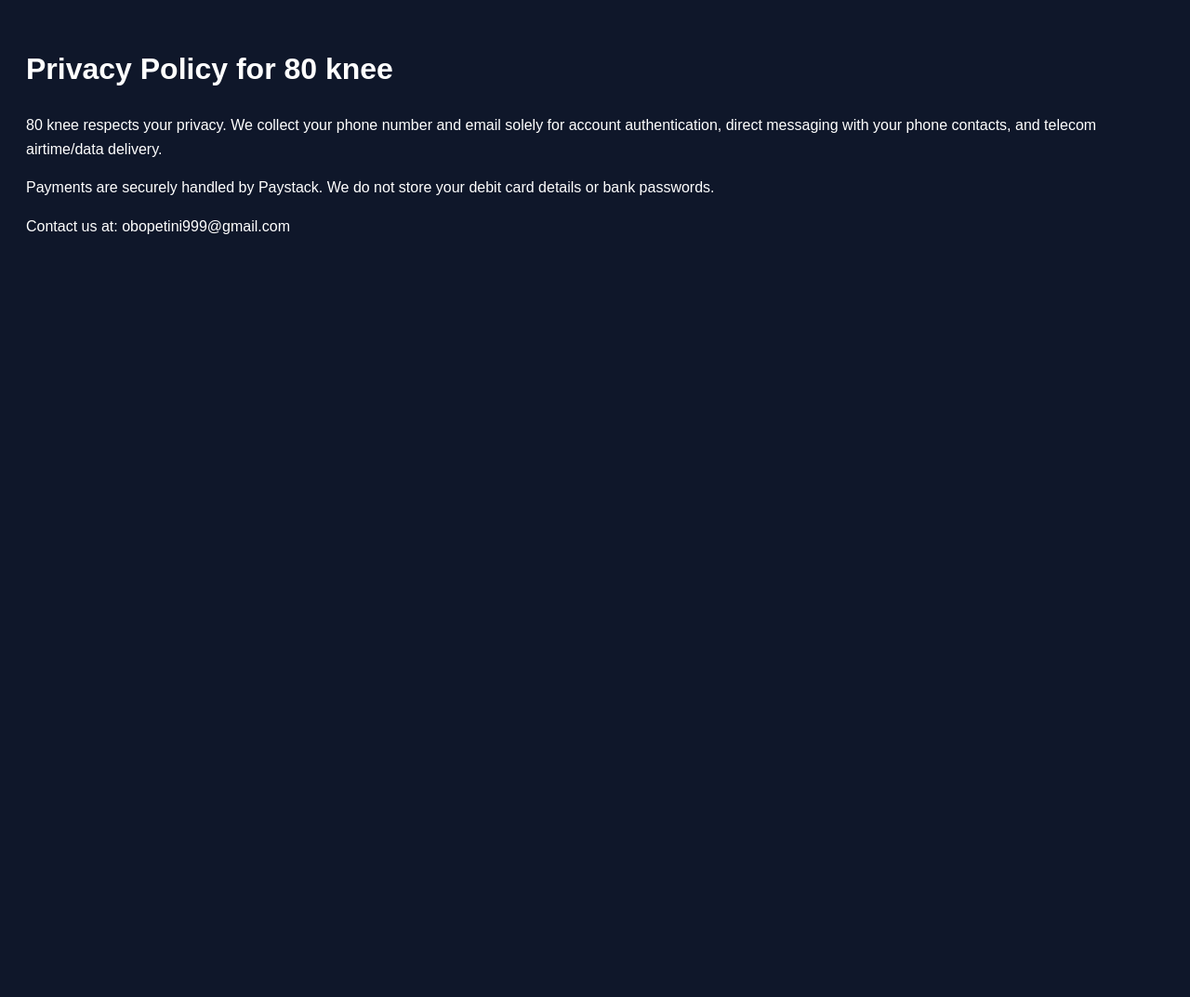
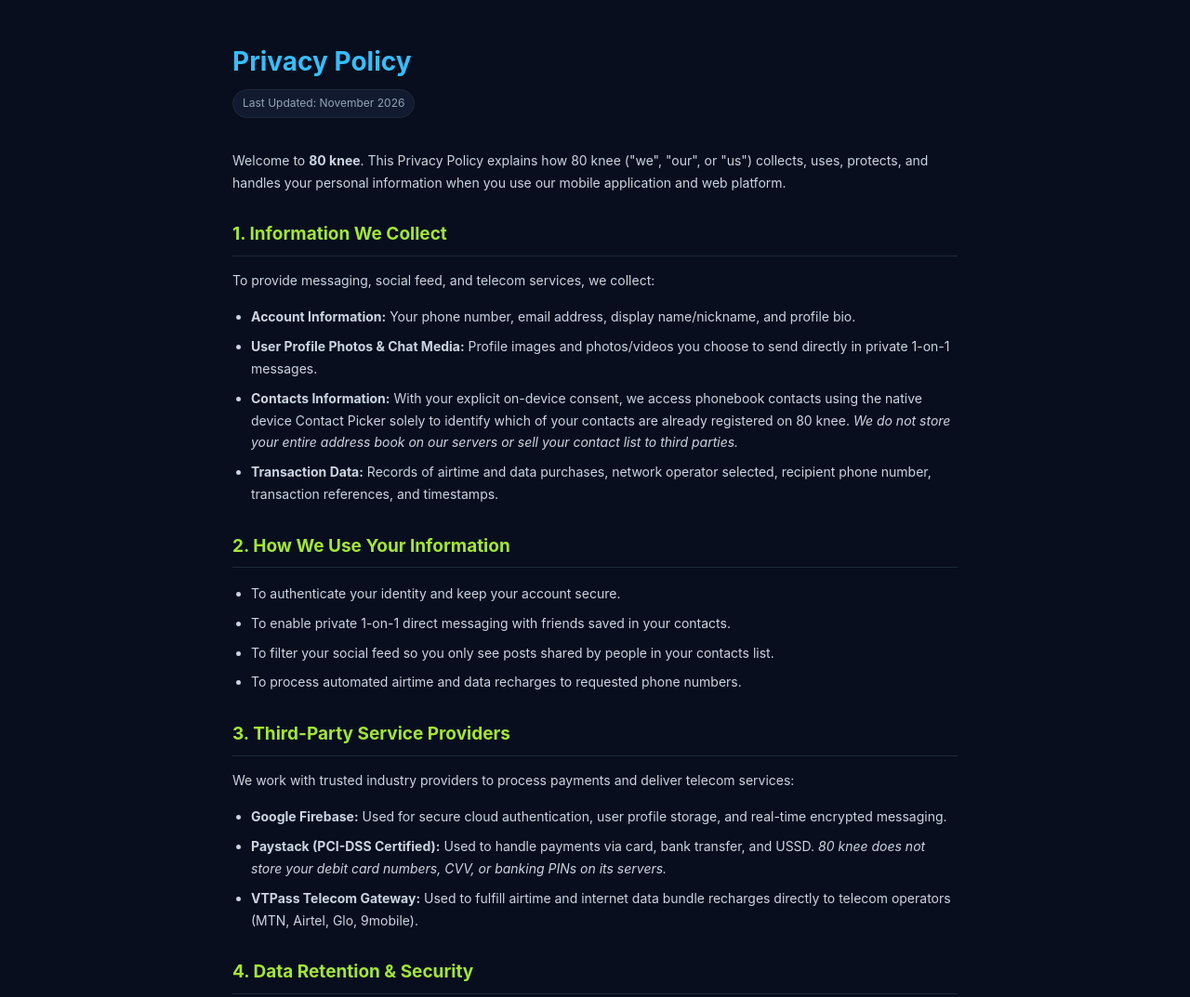
Before and after one commit to Goodtime01/80-knee, a plain HTML site: page privacy.html in a window 1280 px wide. Shown: the top 1073 px of the page at 93% size. Before the commit the page ends 800 px from the top, so only its background shows below. Drawn offline with Linux system fonts and the light colour scheme.

Commit message:
Update privacy.html

```diff
--- a/privacy.html
+++ b/privacy.html
@@ -1,10 +1,99 @@
 <!DOCTYPE html>
-<html>
-<head><title>80 knee - Privacy Policy</title></head>
-<body style="font-family:sans-serif; padding:20px; line-height:1.6; background:#0f172a; color:white;">
-  <h1>Privacy Policy for 80 knee</h1>
-  <p>80 knee respects your privacy. We collect your phone number and email solely for account authentication, direct messaging with your phone contacts, and telecom airtime/data delivery.</p>
-  <p>Payments are securely handled by Paystack. We do not store your debit card details or bank passwords.</p>
-  <p>Contact us at: obopetini999@gmail.com</p>
+<html lang="en">
+<head>
+  <meta charset="UTF-8">
+  <meta name="viewport" content="width=device-width, initial-scale=1.0">
+  <title>Privacy Policy - 80 knee</title>
+  <style>
+    body {
+      background-color: #080e1e;
+      color: #e2e8f0;
+      font-family: -apple-system, BlinkMacSystemFont, 'Segoe UI', Roboto, Helvetica, Arial, sans-serif;
+      line-height: 1.7;
+      padding: 24px 20px;
+      max-width: 780px;
+      margin: 0 auto;
+    }
+    h1 { color: #38bdf8; font-size: 28px; margin-bottom: 6px; }
+    h2 { color: #a3e635; font-size: 19px; margin-top: 28px; margin-bottom: 10px; border-bottom: 1px solid #1e293b; padding-bottom: 6px; }
+    p, li { font-size: 14px; color: #cbd5e1; }
+    ul { padding-left: 20px; }
+    li { margin-bottom: 8px; }
+    a { color: #38bdf8; text-decoration: none; }
+    .updated-badge {
+      display: inline-block;
+      background: #111a2e;
+      border: 1px solid #1e293b;
+      color: #94a3b8;
+      font-size: 12px;
+      padding: 4px 10px;
+      border-radius: 20px;
+      margin-bottom: 20px;
+    }
+    .card-box {
+      background: #0e172a;
+      border: 1px solid #1e293b;
+      padding: 16px;
+      border-radius: 14px;
+      margin-top: 14px;
+    }
+  </style>
+</head>
+<body>
+
+  <h1>Privacy Policy</h1>
+  <div class="updated-badge">Last Updated: November 2026</div>
+
+  <p>Welcome to <strong>80 knee</strong>. This Privacy Policy explains how 80 knee ("we", "our", or "us") collects, uses, protects, and handles your personal information when you use our mobile application and web platform.</p>
+
+  <h2>1. Information We Collect</h2>
+  <p>To provide messaging, social feed, and telecom services, we collect:</p>
+  <ul>
+    <li><strong>Account Information:</strong> Your phone number, email address, display name/nickname, and profile bio.</li>
+    <li><strong>User Profile Photos & Chat Media:</strong> Profile images and photos/videos you choose to send directly in private 1-on-1 messages.</li>
+    <li><strong>Contacts Information:</strong> With your explicit on-device consent, we access phonebook contacts using the native device Contact Picker solely to identify which of your contacts are already registered on 80 knee. <em>We do not store your entire address book on our servers or sell your contact list to third parties.</em></li>
+    <li><strong>Transaction Data:</strong> Records of airtime and data purchases, network operator selected, recipient phone number, transaction references, and timestamps.</li>
+  </ul>
+
+  <h2>2. How We Use Your Information</h2>
+  <ul>
+    <li>To authenticate your identity and keep your account secure.</li>
+    <li>To enable private 1-on-1 direct messaging with friends saved in your contacts.</li>
+    <li>To filter your social feed so you only see posts shared by people in your contacts list.</li>
+    <li>To process automated airtime and data recharges to requested phone numbers.</li>
+  </ul>
+
+  <h2>3. Third-Party Service Providers</h2>
+  <p>We work with trusted industry providers to process payments and deliver telecom services:</p>
+  <ul>
+    <li><strong>Google Firebase:</strong> Used for secure cloud authentication, user profile storage, and real-time encrypted messaging.</li>
+    <li><strong>Paystack (PCI-DSS Certified):</strong> Used to handle payments via card, bank transfer, and USSD. <em>80 knee does not store your debit card numbers, CVV, or banking PINs on its servers.</em></li>
+    <li><strong>VTPass Telecom Gateway:</strong> Used to fulfill airtime and internet data bundle recharges directly to telecom operators (MTN, Airtel, Glo, 9mobile).</li>
+  </ul>
+
+  <h2>4. Data Retention & Security</h2>
+  <p>We implement strict encryption protocols to safeguard your personal data, transaction records, and communication history against unauthorized access, loss, or alteration.</p>
+
+  <h2>5. Account & Data Deletion (Your Rights)</h2>
+  <div class="card-box">
+    <p>In full compliance with Google Play Store User Data policies, users have the right to request the permanent deletion of their account and all associated personal data at any time.</p>
+    <p>To delete your account and remove your profile photo, posts, messages, and phone number from our cloud database:</p>
+    <ul>
+      <li>Use the in-app <strong>Logout / Account Management</strong> feature, or</li>
+      <li>Send an email request to <a href="mailto:support@80knee.com">support@80knee.com</a> with your registered phone number. Your data will be permanently wiped within 7 business days.</li>
+    </ul>
+  </div>
+
+  <h2>6. Children's Privacy</h2>
+  <p>80 knee is not directed to individuals under the age of 13. We do not knowingly collect personal information from children.</p>
+
+  <h2>7. Contact Us</h2>
+  <p>If you have any questions or concerns regarding this Privacy Policy or your data, please contact our support team:</p>
+  <p>
+    <strong>80 knee Support Team</strong><br>
+    Email: <a href="mailto:support@80knee.com">support@80knee.com</a><br>
+    Website: <a href="https://goodtime01.github.io/80knee/">https://goodtime01.github.io/80knee/</a>
+  </p>
+
 </body>
 </html>
```
